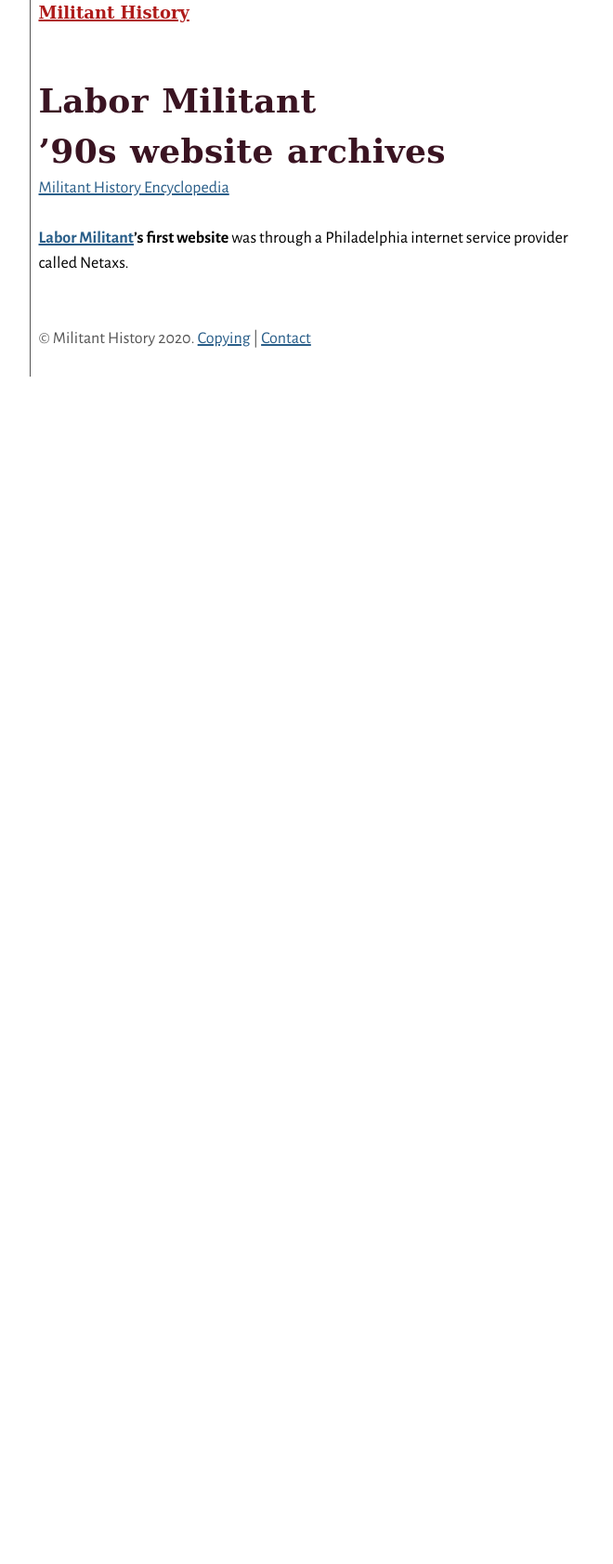
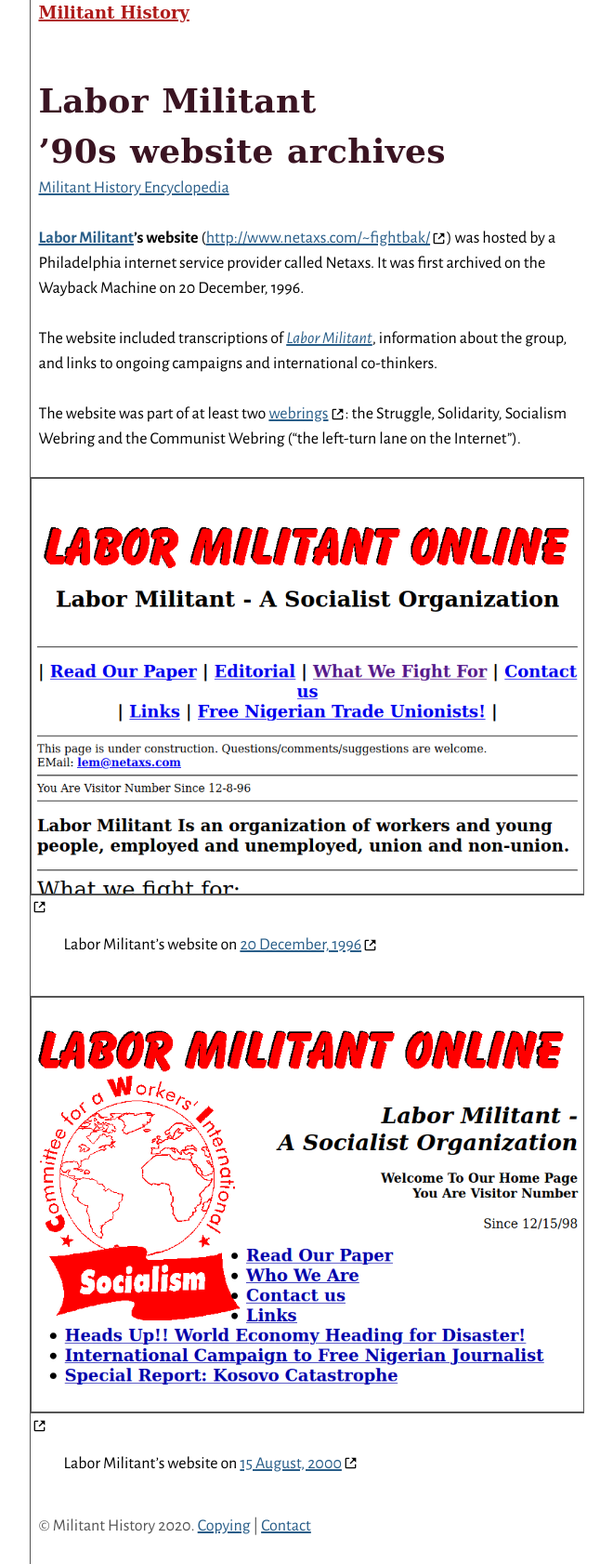
Before and after one commit to jackwillis/militanthistory, a Jekyll site: the page built from collections/_encyclopedia/lm/wayback.md, in a window 1280 px wide. Shown: the whole page at 93% size, without its empty margins (311-971 px from the left). Built offline with Jekyll 4.4.1, drawn with Linux system fonts in a browser that asks for light colours; before the commit the page ends 900 px from its top, so only the background shows below that.

Commit message:
Improve Labor Militant ’90s website archives

```diff
--- a/_layouts/redirect.html
+++ b/_layouts/redirect.html
@@ -1,3 +1,4 @@
+<!DOCTYPE html>
 <html lang="en">
   <head>
     <meta charset="UTF-8"/>
@@ -9,7 +10,7 @@
   <body>
     <p>
       If you are not redirected automatically,
-      follow <a href='{{ site.url }}{{ page.redirect }}'>this link</a>.
+      follow <a href="{{ site.url }}{{ page.redirect }}">this link</a>.
     </p>
   </body>
 </html>
--- a/collections/_encyclopedia/lm/wayback.md
+++ b/collections/_encyclopedia/lm/wayback.md
@@ -5,5 +5,28 @@
 permalink: /enc/lm/wayback/
 ---
 
-<b>[Labor Militant](/enc/lm/group/)'s first website</b>
-was through a Philadelphia internet service provider called Netaxs.
+<b>[Labor Militant](/enc/lm/group/)'s website</b>
+([http://www.netaxs.com/~fightbak/](http://www.netaxs.com/~fightbak/))
+was hosted by a Philadelphia internet service provider called Netaxs.
+It was first archived on the Wayback Machine on 20 December, 1996.
+
+The website included transcriptions of [<cite>Labor Militant</cite>](/enc/lm/newspaper/),
+information about the group, and links to ongoing campaigns and international co-thinkers.
+
+The website was part of at least two [webrings](https://en.wikipedia.org/wiki/Webring):
+the Struggle, Solidarity, Socialism Webring and
+the Communist Webring ("the left-turn lane on the Internet").
+
+<figure>
+[![Labor Militant's first archived webpage](first.png){: .screenshot width="800" height="600"}](https://web.archive.org/web/19961220070702/http://www.netaxs.com/~fightbak/)
+<figcaption>
+Labor Militant's website on [20 December, 1996](https://web.archive.org/web/19961220070702/http://www.netaxs.com/~fightbak/)
+</figcaption>
+</figure>
+
+<figure>
+[![Labor Militant's webpage four years after launch](second.png){: .screenshot width="800" height="600"}](https://web.archive.org/web/20000815233603/http://www.netaxs.com/~fightbak/)
+<figcaption>
+Labor Militant's website on [15 August, 2000](https://web.archive.org/web/20000815233603/http://www.netaxs.com/~fightbak/)
+</figcaption>
+</figure>
--- a/styles/main.scss
+++ b/styles/main.scss
@@ -282,6 +282,15 @@
   display: block;
 }
 
+img.screenshot {
+  border: 2px solid #555555;
+  border-width: 2px 1px;
+}
+
+figure + figure {
+  margin-top: 3rem;
+}
+
 ul, ol {
   padding-left: 1em;
 }
```
Also changed, not shown: collections/_encyclopedia/index.md (+3 -2 lines), enc/lm/wayback/first.png (added), enc/lm/wayback/second.png (added).
